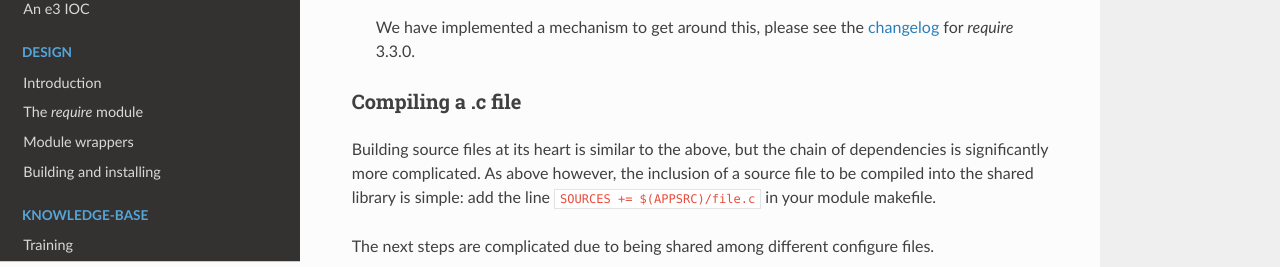
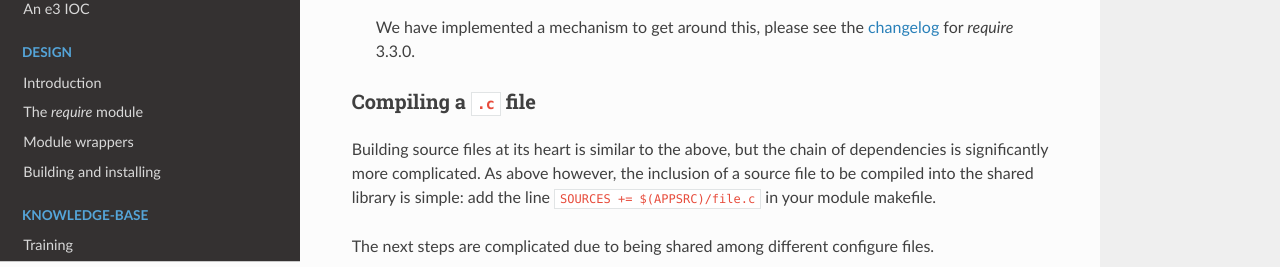
Before and after one commit to ttkorhonen/e3pages, a Sphinx documentation site: the page built from docs/kb/guide/articles/5_build_process.md, in a window 1280 px wide and 900 px high, scrolled down 5824 px. Shown: the part 172-439 px from the top of the window. Built offline with Sphinx 7.4.7 and the Read the Docs theme 2.0.0, drawn with Linux system fonts in a browser that asks for light colours.

Commit message:
inline code file extension

```diff
--- a/docs/kb/guide/articles/5_build_process.md
+++ b/docs/kb/guide/articles/5_build_process.md
@@ -226,7 +226,7 @@ The simplest way of including a header file is to add the line `HEADERS += heade
 
    We have implemented a mechanism to get around this, please see the [changelog](https://gitlab.esss.lu.se/e3/e3-require/-/blob/master/CHANGELOG.md) for *require* 3.3.0.
 
-### Compiling a .c file
+### Compiling a `.c` file
 
 Building source files at its heart is similar to the above, but the chain of dependencies is significantly more complicated. As above however, the inclusion of a source file to be compiled into the shared library is simple: add the line `SOURCES += $(APPSRC)/file.c` in your module makefile.
 
```
